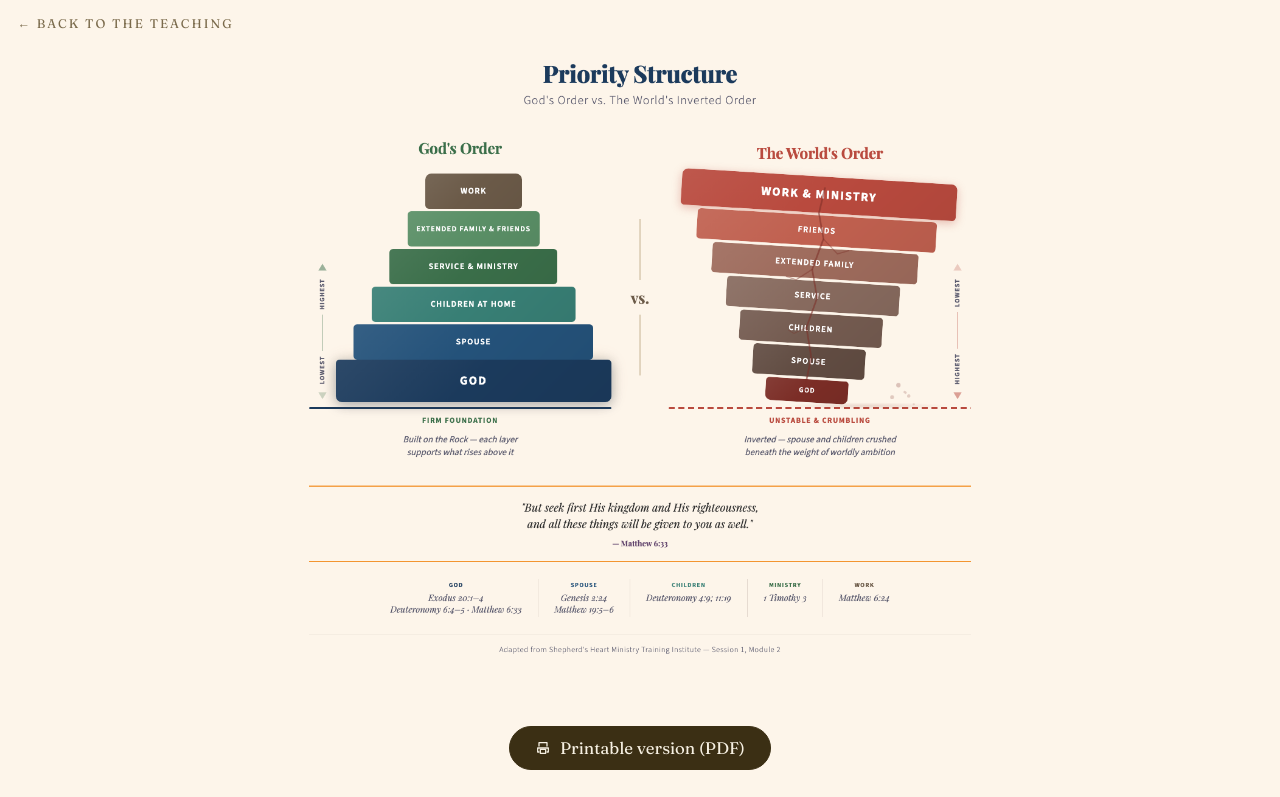
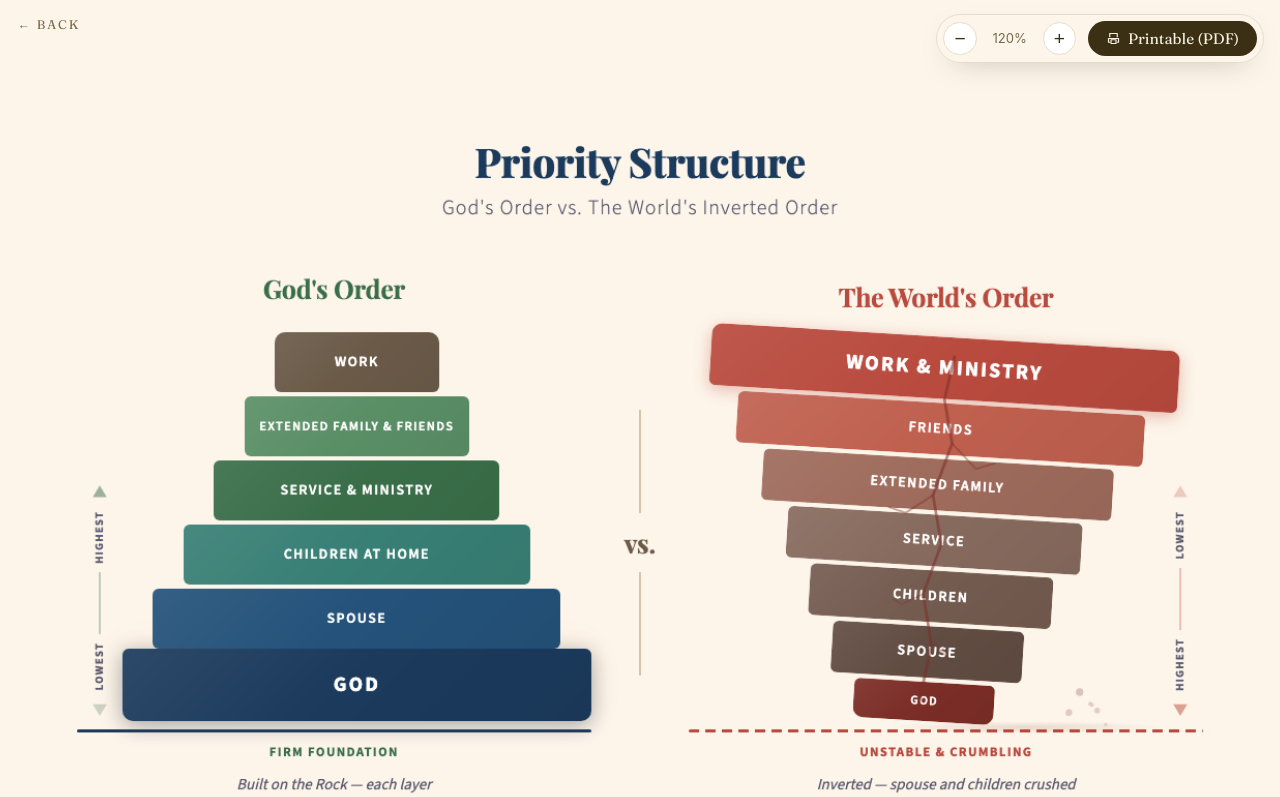
Before and after one commit to mirage-faith/web, a website: page public/mmm/library/2026-09/priority-structure.html in a window 1280 px wide. Shown: the top 797 px of the page. Drawn offline with Linux system fonts and the light colour scheme.

Commit message:
Viewer: fixed top-right zoom controls + download, start at 120%
Zoom in/out buttons pinned upper-right so scaling never moves them off
the cursor; Printable (PDF) moved up beside them; image starts at 120%
of natural size and steps 10% (40-400%); stage scrolls when the image
grows past the viewport.

Co-Authored-By: Claude Opus 4.8 <noreply@anthropic.com>
Claude-Session: https://claude.ai/code/session_01Gu9TBTKnJYsck2XiqrVB6T

```diff
--- a/public/mmm/library/2026-09/priority-structure.html
+++ b/public/mmm/library/2026-09/priority-structure.html
@@ -11,33 +11,76 @@
   <link href="https://fonts.googleapis.com/css2?family=Fraunces:opsz,wght@9..144,400&display=swap" rel="stylesheet">
   <style>
     * { margin: 0; box-sizing: border-box; }
-    html, body { height: 100%; }
-    body {
-      background: #fdf5ea; /* warm cream matching the graphic */
-      display: flex; flex-direction: column; align-items: center; justify-content: center;
-      gap: clamp(1rem, 3vh, 2rem); padding: clamp(1rem, 3vw, 2.5rem);
-      font-family: Fraunces, Georgia, serif;
-    }
-    img { max-width: 96vw; max-height: 84vh; width: auto; height: auto; object-fit: contain; }
-    a.pdf {
-      display: inline-flex; align-items: center; gap: .55rem; text-decoration: none;
-      color: #f6f0e2; background: #3b2f14; border: 1px solid #3b2f14; border-radius: 999px;
-      padding: .7rem 1.6rem; font-size: 1.05rem; transition: background .2s;
-    }
-    a.pdf:hover { background: #574422; }
-    a.back {
-      position: fixed; top: 1rem; left: 1.1rem; color: #7a6a4b; text-decoration: none;
+    body { background: #fdf5ea; font-family: Fraunces, Georgia, serif; min-height: 100vh; }
+    /* scrollable stage: image centered when small, scrolls when zoomed big */
+    .stage { min-height: 100vh; display: flex; align-items: center; justify-content: center; padding: 5.5rem 1.2rem 2.5rem; }
+    .stage img { display: block; height: auto; transition: width .18s ease-out; }
+
+    .back {
+      position: fixed; top: 1.05rem; left: 1.1rem; z-index: 10; color: #7a6a4b; text-decoration: none;
       font-size: .78rem; letter-spacing: .16em; text-transform: uppercase;
     }
-    a.back:hover { color: #3b2f14; }
+    .back:hover { color: #3b2f14; }
+
+    /* fixed control cluster, upper right */
+    .ctl {
+      position: fixed; top: .9rem; right: 1rem; z-index: 10; display: flex; align-items: center; gap: .5rem;
+      background: rgba(253,245,234,.9); backdrop-filter: blur(8px);
+      border: 1px solid #e6dcc7; border-radius: 999px; padding: .35rem .4rem;
+      box-shadow: 0 10px 30px -18px rgba(59,47,20,.5);
+    }
+    .ctl button {
+      width: 2.1rem; height: 2.1rem; border-radius: 999px; border: 1px solid #e6dcc7; background: #fff;
+      color: #3b2f14; font-size: 1.2rem; line-height: 1; cursor: pointer; display: grid; place-items: center;
+      transition: background .15s, border-color .15s;
+    }
+    .ctl button:hover { background: #f3ead8; border-color: #d8c9a8; }
+    .ctl button:disabled { opacity: .4; cursor: default; }
+    .ctl .pct { min-width: 3.1rem; text-align: center; font-family: Inter, system-ui, sans-serif; font-size: .82rem; color: #7a6a4b; }
+    .ctl .pdf {
+      display: inline-flex; align-items: center; gap: .45rem; text-decoration: none; white-space: nowrap;
+      color: #f6f0e2; background: #3b2f14; border-radius: 999px; padding: .5rem 1.1rem; font-size: .95rem; margin-left: .25rem;
+      transition: background .2s;
+    }
+    .ctl .pdf:hover { background: #574422; }
+    @media (max-width: 560px) { .ctl .pdf span { display: none; } .ctl .pdf { padding: .5rem .7rem; } }
   </style>
 </head>
 <body>
-  <a class="back" href="/mmm/library/2026-09/">&larr; Back to the teaching</a>
-  <img src="./priority-structure-t.png" alt="Priority Structure: God's order versus the world's inverted order, shown as a firm foundation versus an unstable inverted stack.">
-  <a class="pdf" href="./handout-priorities.pdf" target="_blank" rel="noopener">
-    <svg width="16" height="16" viewBox="0 0 24 24" fill="none" stroke="currentColor" stroke-width="1.9" stroke-linecap="round" stroke-linejoin="round"><path d="M6 9V4h12v5"></path><path d="M6 18H4v-6h16v6h-2"></path><path d="M8 14h8v6H8z"></path></svg>
-    Printable version (PDF)
-  </a>
+  <a class="back" href="/mmm/library/2026-09/">&larr; Back</a>
+  <div class="ctl">
+    <button id="out" type="button" aria-label="Zoom out">&minus;</button>
+    <span class="pct" id="pct">120%</span>
+    <button id="in" type="button" aria-label="Zoom in">+</button>
+    <a class="pdf" href="./handout-priorities.pdf" target="_blank" rel="noopener">
+      <svg width="15" height="15" viewBox="0 0 24 24" fill="none" stroke="currentColor" stroke-width="1.9" stroke-linecap="round" stroke-linejoin="round"><path d="M6 9V4h12v5"></path><path d="M6 18H4v-6h16v6h-2"></path><path d="M8 14h8v6H8z"></path></svg>
+      <span>Printable (PDF)</span>
+    </a>
+  </div>
+
+  <div class="stage">
+    <img id="img" src="./priority-structure-t.png" alt="Priority Structure: God's order versus the world's inverted order, shown as a firm foundation versus an unstable inverted stack.">
+  </div>
+
+  <script>
+    (() => {
+      const NAT = 1200;            // natural width of the graphic in px
+      const MIN = 40, MAX = 400, STEP = 10;
+      let z = 120;                 // start zoomed in
+      const img = document.getElementById("img");
+      const pct = document.getElementById("pct");
+      const zin = document.getElementById("in");
+      const zout = document.getElementById("out");
+      const apply = () => {
+        img.style.width = Math.round(NAT * z / 100) + "px";
+        pct.textContent = z + "%";
+        zin.disabled = z >= MAX;
+        zout.disabled = z <= MIN;
+      };
+      zin.addEventListener("click", () => { z = Math.min(MAX, z + STEP); apply(); });
+      zout.addEventListener("click", () => { z = Math.max(MIN, z - STEP); apply(); });
+      apply();
+    })();
+  </script>
 </body>
 </html>
```
